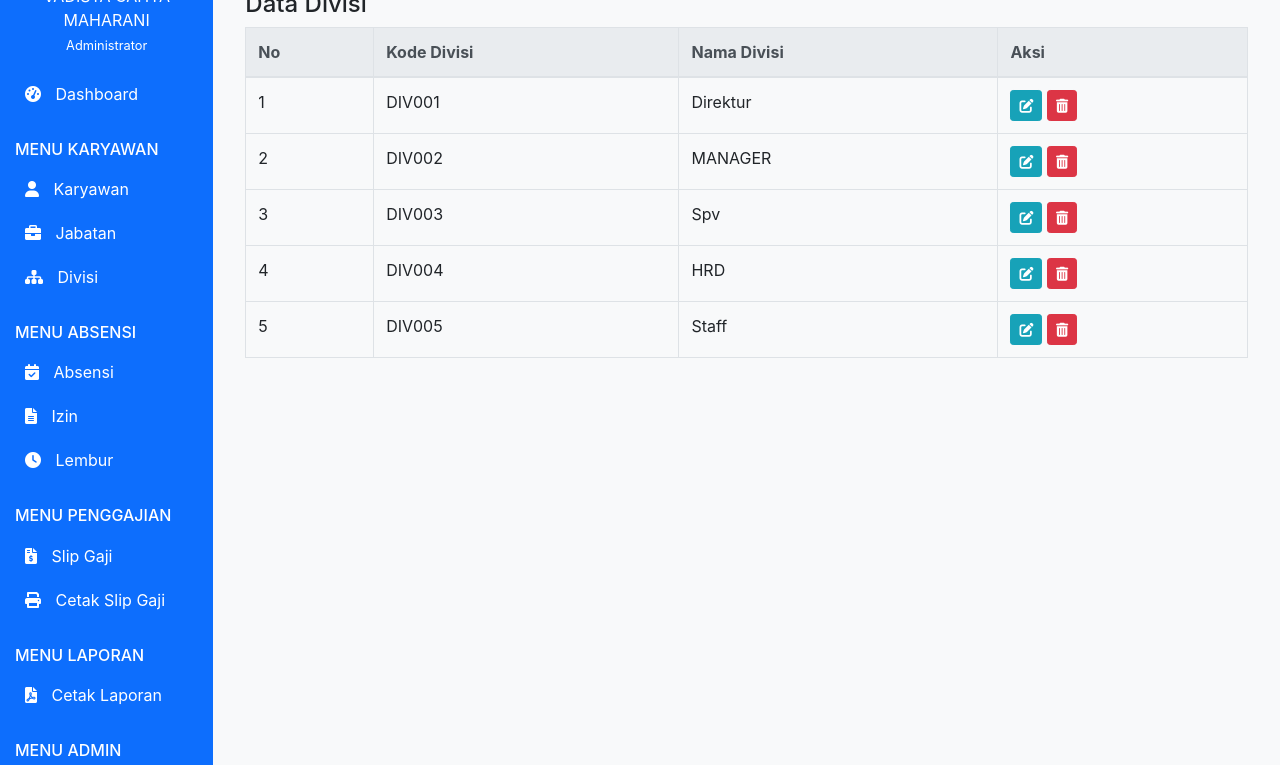
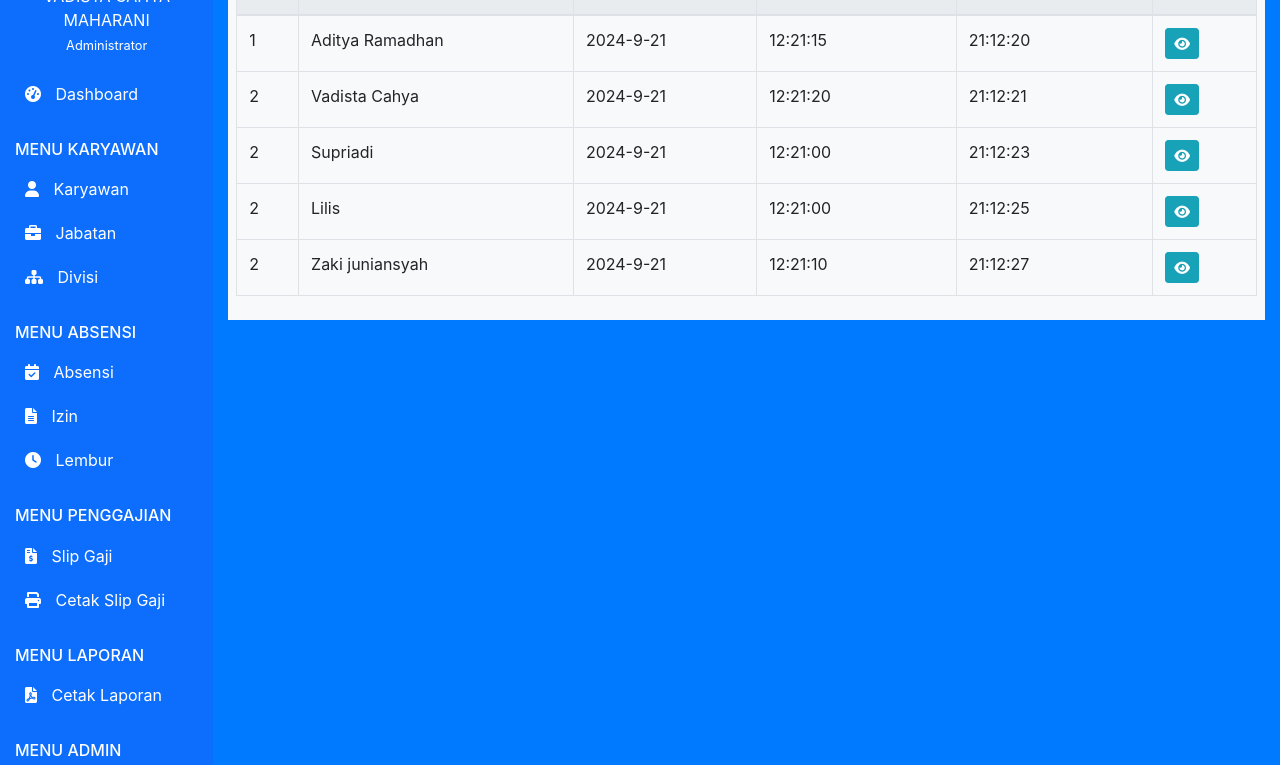
Before and after one commit to vadista21/VadistaCahyaMaharani_05TPLK001, a plain HTML site: page absensi.html in a window 1280 px wide. Shown: the part 126-891 px from the top of the page. Drawn offline with nearby package versions, Linux system fonts and the light colour scheme.

Commit message:
Update absensi.html

```diff
--- a/absensi.html
+++ b/absensi.html
@@ -88,70 +88,64 @@
             </div>
         </nav>
 
-        <!-- Main Content -->
-        <main class="col-md-10 ml-sm-auto col-lg-10 px-4">
-            <div class="header">
-                <h2>Sistem Informasi Manajemen Karyawan</h2>
-                <h5>Admin Dashboard</h5>
-            </div>
-
-            <div class="table-responsive bg-light p-2">
-                    <h4>Data Divisi</h4>
+        <!-- Page Content -->
+        <div id="page-content-wrapper" class="flex-grow-1">
+            <div class="container-fluid bg-primary h-100">
+                <h2>Data Absensi</h2>
+                <div class="table-responsive bg-light p-2">
+                    <h4>Daftar Hadir Karyawan</h4>
                     <table class="table table-bordered">
                         <thead class="thead-light">
                             <tr>
-                                <th>No</th>
-                                <th>Kode Divisi</th>
-                                <th>Nama Divisi</th>
+                                <th>#</th>
+                                <th>Nama Karyawan</th>
+                                <th>Tanggal</th>
+                                <th>Jam Masuk</th>
+                                <th>Jam Keluar</th>
                                 <th>Aksi</th>
                             </tr>
                         </thead>
                         <tbody>
                             <tr>
                                 <td>1</td>
-                                <td>DIV001</td>
-                                <td>Direktur</td>
-                                <td>
-                                    <button class="btn btn-sm btn-info"><i class="fas fa-edit"></i></button>
-                                    <button class="btn btn-sm btn-danger"><i class="fas fa-trash-alt"></i></button>
-                                </td>
+                                <td>Aditya Ramadhan</td>
+                                <td>2024-9-21</td>
+                                <td>12:21:15</td>
+                                <td>21:12:20</td>
+                                <td><button class="btn btn-sm btn-info"><i class="fas fa-eye"></i></button></td>
                             </tr>
                             <tr>
                                 <td>2</td>
-                                <td>DIV002</td>
-                                <td>MANAGER</td>
-                                <td>
-                                    <button class="btn btn-sm btn-info"><i class="fas fa-edit"></i></button>
-                                    <button class="btn btn-sm btn-danger"><i class="fas fa-trash-alt"></i></button>
-                                </td>
+                                <td>Vadista Cahya</td>
+                                <td>2024-9-21</td>
+                                <td>12:21:20</td>
+                                <td>21:12:21</td>
+                                <td><button class="btn btn-sm btn-info"><i class="fas fa-eye"></i></button></td>
                             </tr>
                             <tr>
-                                <td>3</td>
-                                <td>DIV003</td>
-                                <td>Spv</td>
-                                <td>
-                                    <button class="btn btn-sm btn-info"><i class="fas fa-edit"></i></button>
-                                    <button class="btn btn-sm btn-danger"><i class="fas fa-trash-alt"></i></button>
-                                </td>
+                                <td>2</td>
+                                <td>Supriadi</td>
+                                <td>2024-9-21</td>
+                                <td>12:21:00</td>
+                                <td>21:12:23</td>
+                                <td><button class="btn btn-sm btn-info"><i class="fas fa-eye"></i></button></td>
                             </tr>
                             <tr>
-                                <td>4</td>
-                                <td>DIV004</td>
-                                <td>HRD</td>
-                                <td>
-                                    <button class="btn btn-sm btn-info"><i class="fas fa-edit"></i></button>
-                                    <button class="btn btn-sm btn-danger"><i class="fas fa-trash-alt"></i></button>
-                                </td>
+                                <td>2</td>
+                                <td>Lilis</td>
+                                <td>2024-9-21</td>
+                                <td>12:21:00</td>
+                                <td>21:12:25</td>
+                                <td><button class="btn btn-sm btn-info"><i class="fas fa-eye"></i></button></td>
                             </tr>
                             <tr>
-                                <td>5</td>
-                                <td>DIV005</td>
-                                <td>Staff</td>
-                                <td>
-                                     <button class="btn btn-sm btn-info"><i class="fas fa-edit"></i></button>
-                                    <button class="btn btn-sm btn-danger"><i class="fas fa-trash-alt"></i></button>
-                                </td>
-                            </tr>
+                                <td>2</td>
+                                <td>Zaki juniansyah</td>
+                                <td>2024-9-21</td>
+                                <td>12:21:10</td>
+                                <td>21:12:27</td>
+                                <td><button class="btn btn-sm btn-info"><i class="fas fa-eye"></i></button></td>
+                                 </tr>
                         </tbody>
                     </table>
                 </div>
```
